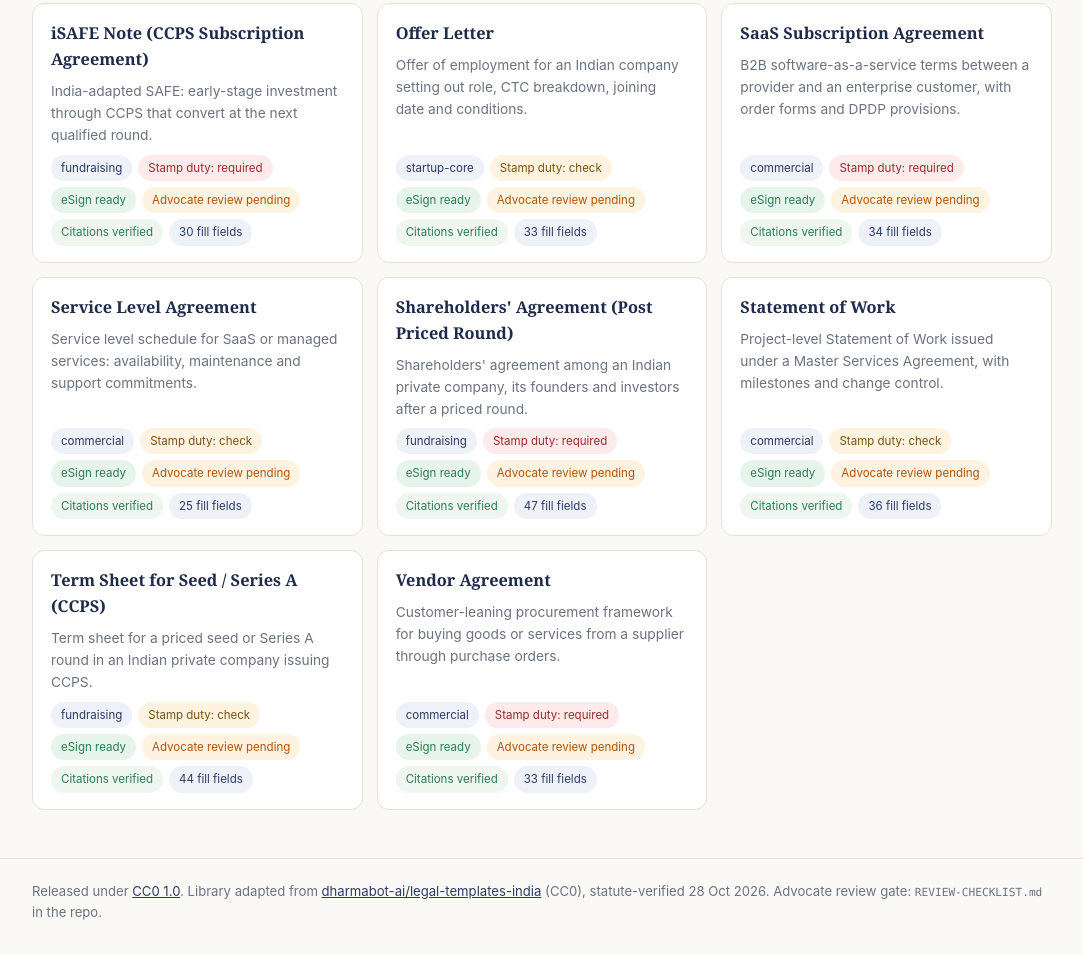
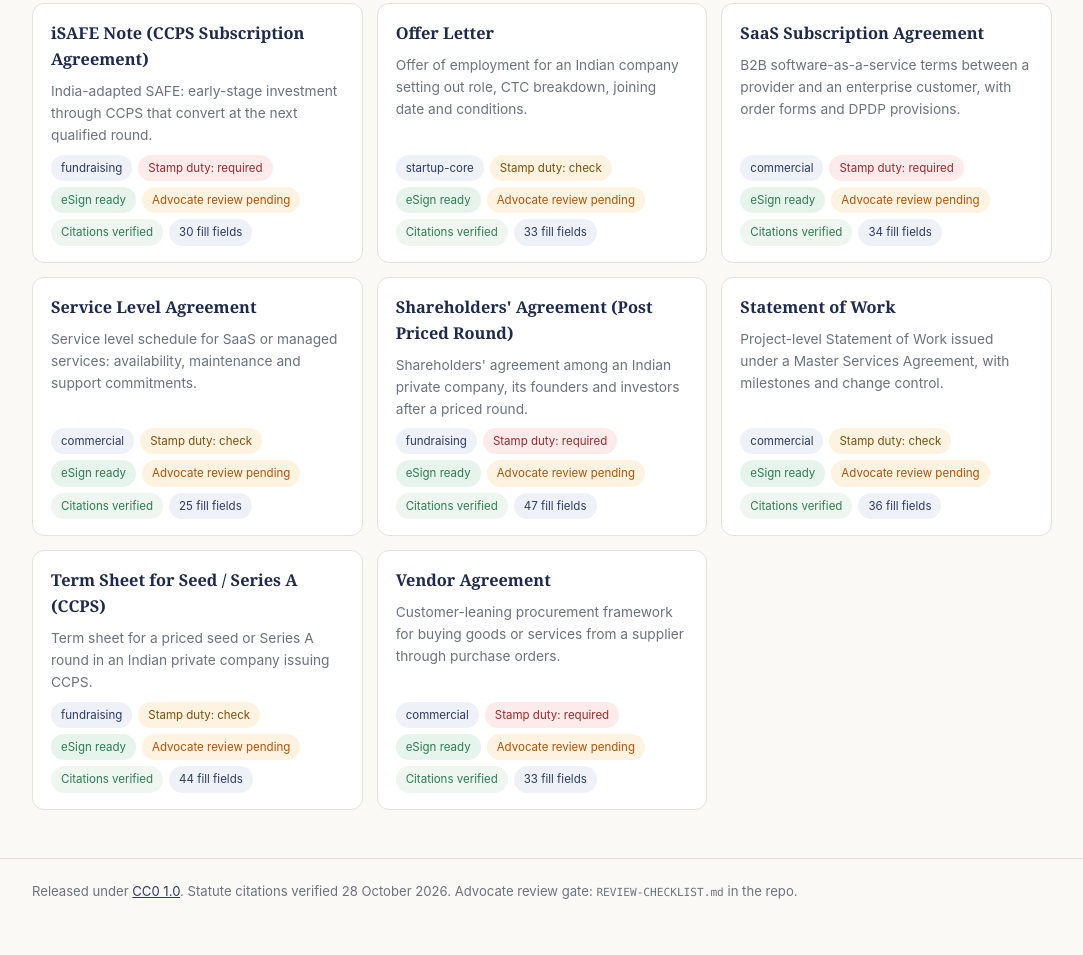
Before and after one commit to aicodedecode/legal-templates-india, a plain HTML site: page index.html in a window 1280 px wide. Shown: the part 2142-3097 px from the top of the page, without its empty margins (98-1181 px from the left). Drawn offline with nearby package versions, Linux system fonts and the light colour scheme.

Commit message:
Remove external attribution references

```diff
--- a/catalog.json
+++ b/catalog.json
@@ -3,7 +3,6 @@
  "version": "0.1.0",
  "updated": "2026-10-28",
  "note": "Statute citations verified 2026-10-28. All templates are drafts pending advocate review; see REVIEW-CHECKLIST.md.",
- "adapted_from": "https://github.com/dharmabot-ai/legal-templates-india (CC0 1.0)",
  "templates": [
   {"id":"mutual-nda","title":"Mutual Non-Disclosure Agreement","category":"startup-core","summary":"Two-way confidentiality agreement for Indian parties exploring a business relationship, with AI-training restrictions and arbitration.","stamp_duty":"required","e_signature":"permitted","fill_fields":19,"review_status":"draft","verification":"deep_statute_check","last_updated":"2026-10-16"},
   {"id":"one-way-nda","title":"One-Way Non-Disclosure Agreement","category":"startup-core","summary":"Disclosing-party-friendly confidentiality agreement for sharing a company's information with a single recipient.","stamp_duty":"required","e_signature":"permitted","fill_fields":19,"review_status":"draft","verification":"deep_statute_check","last_updated":"2026-10-16"},
--- a/index.html
+++ b/index.html
@@ -21,7 +21,7 @@
 <main id='app' class='wrap'></main>
 <footer class='foot'>
   <div class='wrap foot-inner'>
-    <p>Released under <a href='https://creativecommons.org/publicdomain/zero/1.0/' target='_blank' rel='noopener'>CC0 1.0</a>. Library adapted from <a href='https://github.com/dharmabot-ai/legal-templates-india' target='_blank' rel='noopener'>dharmabot-ai/legal-templates-india</a> (CC0), statute-verified 28 Oct 2026. Advocate review gate: <span class='mono'>REVIEW-CHECKLIST.md</span> in the repo.</p>
+    <p>Released under <a href='https://creativecommons.org/publicdomain/zero/1.0/' target='_blank' rel='noopener'>CC0 1.0</a>. Statute citations verified 28 October 2026. Advocate review gate: <span class='mono'>REVIEW-CHECKLIST.md</span> in the repo.</p>
   </div>
 </footer>
 <script src='https://cdnjs.cloudflare.com/ajax/libs/marked/12.0.2/marked.min.js'></script>
```
Also changed, not shown: 1 other file.
